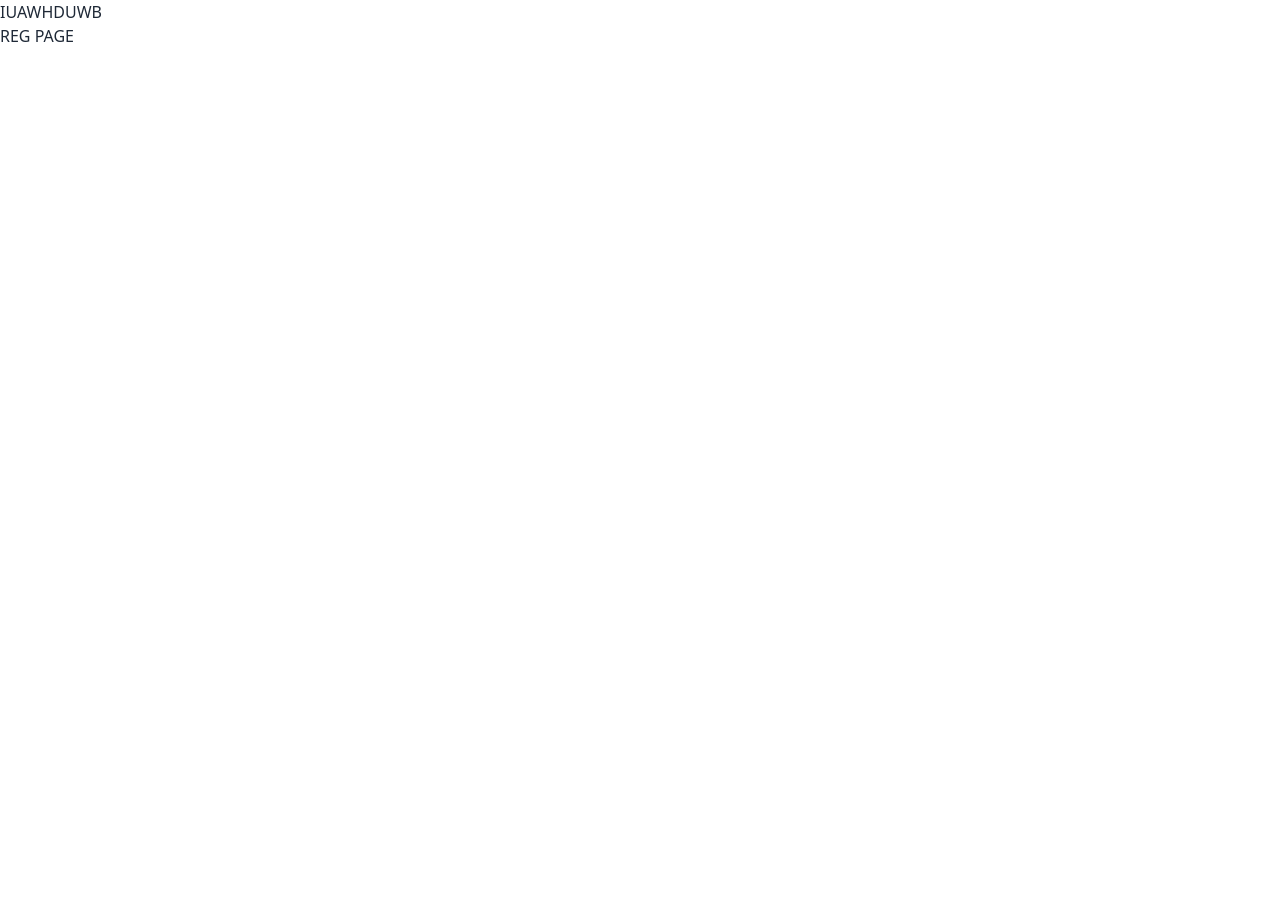
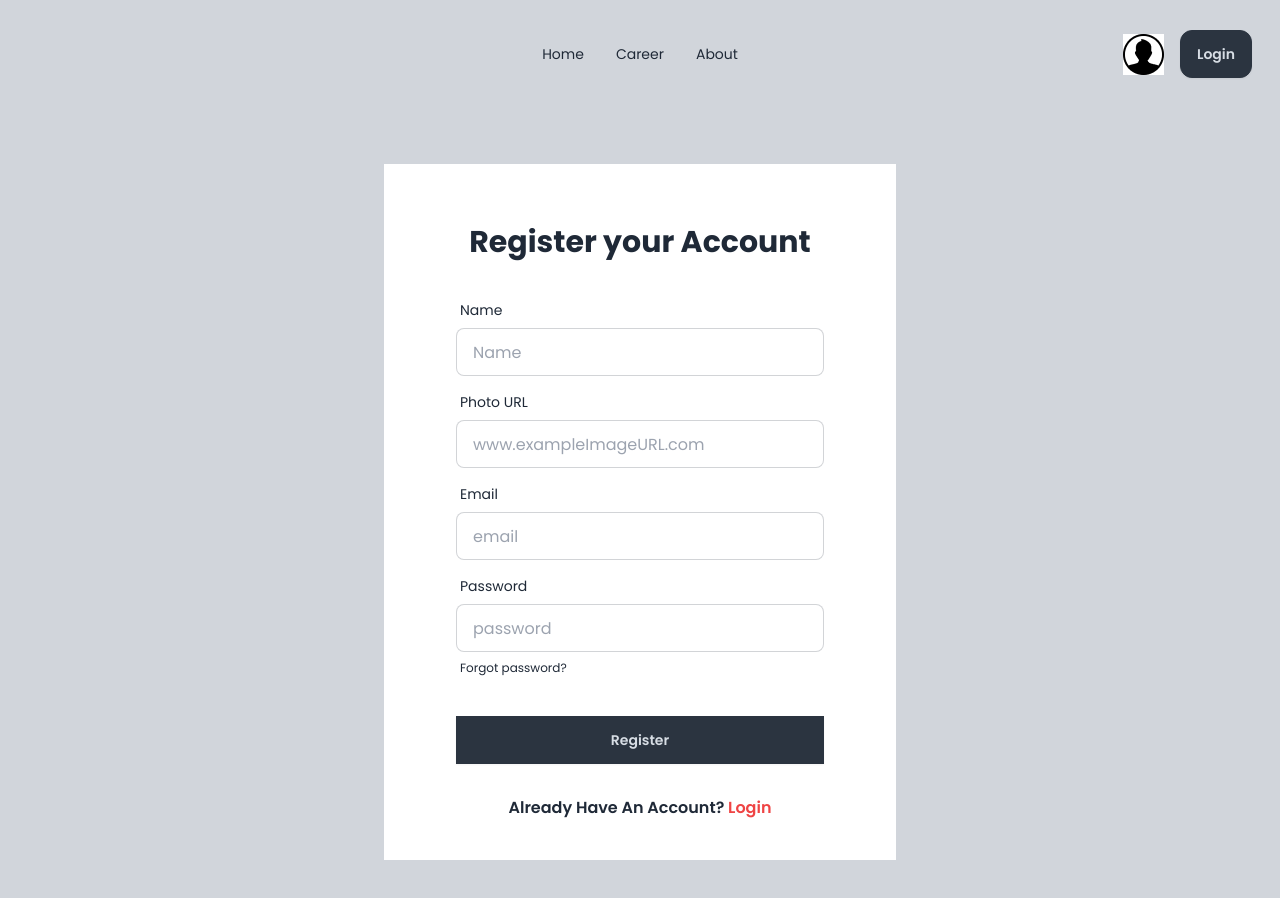
Before and after one commit to RafatH0ssain/Dragon-News_Site, a React (Vite) app: page /auth/register in a window 1280 px wide. Shown: the top 898 px of the page. Before the commit the page ends 800 px from the top, so only its background shows below. Built offline with nearby package versions, Linux system fonts and the light colour scheme.

Commit message:
Added login/reg pages, setup firebase

```diff
--- a/package.json
+++ b/package.json
@@ -10,6 +10,7 @@
     "preview": "vite preview"
   },
   "dependencies": {
+    "firebase": "^11.0.2",
     "moment": "^2.30.1",
     "react": "^18.3.1",
     "react-dom": "^18.3.1",
--- /dev/null
+++ b/src/firebase/firebase.config.js
@@ -0,0 +1,19 @@
+// Import the functions you need from the SDKs you need
+import { initializeApp } from "firebase/app";
+// TODO: Add SDKs for Firebase products that you want to use
+// https://firebase.google.com/docs/web/setup#available-libraries
+
+// Your web app's Firebase configuration
+const firebaseConfig = {
+    apiKey: "AIzaSyCsfmGO4jtLzjIGyzrBKuAHOt4vJYA7R_g",
+    authDomain: "dragon-news-c7f7f.firebaseapp.com",
+    projectId: "dragon-news-c7f7f",
+    storageBucket: "dragon-news-c7f7f.firebasestorage.app",
+    messagingSenderId: "80415124965",
+    appId: "1:80415124965:web:d9acd1202822dc99ba530c"
+};
+
+// Initialize Firebase
+const app = initializeApp(firebaseConfig);
+
+export default app;
--- a/src/layouts/AuthLayout.jsx
+++ b/src/layouts/AuthLayout.jsx
@@ -1,10 +1,13 @@
 import { Outlet } from "react-router-dom";
+import Navbar from "../components/Navbar";
 
 const AuthLayout = () => {
     return (
-        <div>
-            IUAWHDUWB
-            <Outlet/>
+        <div className="p-5 font-poppins bg-gray-300">
+            <header className="*:bg-inherit">
+                <Navbar/>
+            </header>
+            <Outlet />
         </div>
     );
 };
--- /dev/null
+++ b/src/pages/Login.jsx
@@ -0,0 +1,34 @@
+import { Link } from "react-router-dom";
+
+const Login = () => {
+    return (
+        <div className="mt-6 min-h-screen flex justify-center items-center">
+            <div className="card bg-base-100 w-full max-w-lg mx-auto shrink-0 rounded-none p-10">
+                <h2 className="font-bold text-center text-3xl pt-5">Login your Account</h2>
+                <form className="card-body">
+                    <div className="form-control">
+                        <label className="label">
+                            <span className="label-text">Email</span>
+                        </label>
+                        <input type="email" placeholder="email" className="input input-bordered" required />
+                    </div>
+                    <div className="form-control">
+                        <label className="label">
+                            <span className="label-text">Password</span>
+                        </label>
+                        <input type="password" placeholder="password" className="input input-bordered" required />
+                        <label className="label">
+                            <a href="#" className="label-text-alt link link-hover">Forgot password?</a>
+                        </label>
+                    </div>
+                    <div className="form-control mt-6">
+                        <button className="btn btn-neutral rounded-none">Login</button>
+                    </div>
+                </form>
+                <p className="text-center font-semibold">Don't Have An Account? <Link className="text-red-500" to="/auth/register">Register</Link></p>
+            </div>
+        </div>
+    );
+};
+
+export default Login;
--- /dev/null
+++ b/src/pages/Register.jsx
@@ -0,0 +1,46 @@
+import { Link } from "react-router-dom";
+
+const Register = () => {
+    return (
+        <div className="mt-6 min-h-screen flex justify-center items-center">
+            <div className="card bg-base-100 w-full max-w-lg mx-auto shrink-0 rounded-none p-10">
+                <h2 className="font-bold text-center text-3xl pt-5">Register your Account</h2>
+                <form className="card-body">
+                    <div className="form-control">
+                        <label className="label">
+                            <span className="label-text">Name</span>
+                        </label>
+                        <input type="text" placeholder="Name" className="input input-bordered" required />
+                    </div>
+                    <div className="form-control">
+                        <label className="label">
+                            <span className="label-text">Photo URL</span>
+                        </label>
+                        <input type="text" placeholder="www.exampleImageURL.com" className="input input-bordered" required />
+                    </div>
+                    <div className="form-control">
+                        <label className="label">
+                            <span className="label-text">Email</span>
+                        </label>
+                        <input type="email" placeholder="email" className="input input-bordered" required />
+                    </div>
+                    <div className="form-control">
+                        <label className="label">
+                            <span className="label-text">Password</span>
+                        </label>
+                        <input type="password" placeholder="password" className="input input-bordered" required />
+                        <label className="label">
+                            <a href="#" className="label-text-alt link link-hover">Forgot password?</a>
+                        </label>
+                    </div>
+                    <div className="form-control mt-6">
+                        <button className="btn btn-neutral rounded-none">Register</button>
+                    </div>
+                </form>
+                <p className="text-center font-semibold">Already Have An Account? <Link className="text-red-500" to="/auth/login">Login</Link></p>
+            </div>
+        </div>
+    );
+};
+
+export default Register;
--- a/src/routes/router.jsx
+++ b/src/routes/router.jsx
@@ -3,6 +3,8 @@ import { createBrowserRouter, Navigate } from "react-router-dom";
 import HomeLayout from "../layouts/HomeLayout";
 import CategoryNews from "../pages/CategoryNews";
 import AuthLayout from "../layouts/AuthLayout";
+import Login from "../pages/Login";
+import Register from "../pages/Register";
 
 const router = createBrowserRouter([
     {
@@ -30,11 +32,11 @@ const router = createBrowserRouter([
         children: [
             {
                 path: '/auth/login',
-                element: <h2>LOGIN PAGE</h2>
+                element: <Login/>
             },
             {
                 path: '/auth/register',
-                element: <h2>REG PAGE</h2>
+                element: <Register/>
             },
         ],
     },
```
Also changed, not shown: 1 other file (tests, documents, lock files or other folders).
